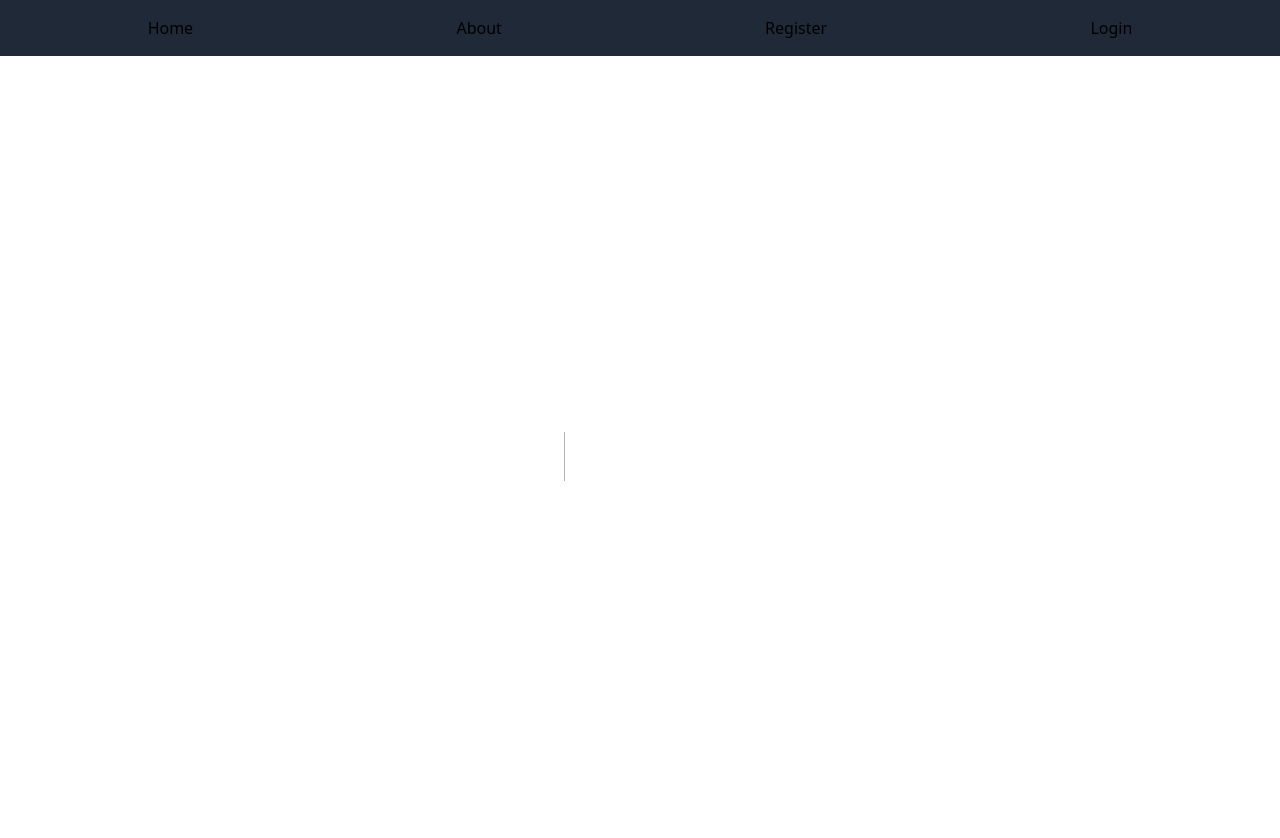
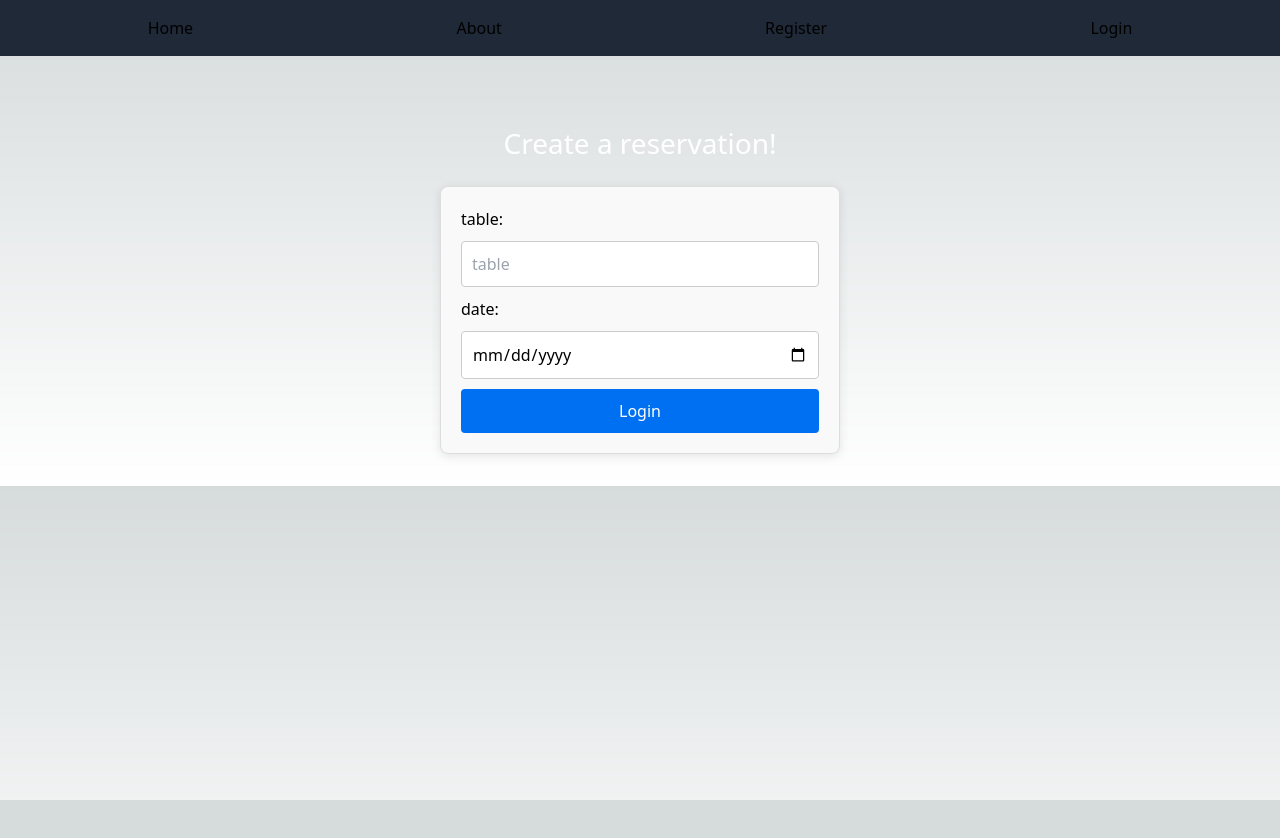
Before and after one commit to FawziL/Reservation-System, a Next.js app in the folder frontend/: page /reservations/create in a window 1280 px wide. Before the commit this address had no page. Shown: the top 838 px of the page. After the commit the page ends 800 px from the top, so only its background shows below. Built offline with nearby package versions, Linux system fonts and the light colour scheme.

Commit message:
Modify frontend routes to separate admin and user sections

```diff
--- /dev/null
+++ b/frontend/src/app/admin/reservations/page.tsx
@@ -0,0 +1,69 @@
+"use client";  // Marca el componente como Cliente
+import { useState, useEffect } from 'react';
+import api from '../../../services/api';
+
+interface User {
+    id: number;
+    username: string;
+    email: string;
+    isAdmin: boolean;
+}
+
+interface Table {
+    id: number;
+    tableNumber: string;
+    seats: number;
+}
+
+interface Reservation {
+    id: number;
+    reservationDate: string; // Usamos string para manejar la fecha
+    status: string;
+    user: User;
+    table: Table;
+}
+
+const Reservations = () => {
+    const [reservations, setReservations] = useState<Reservation[]>([]);
+    const [error, setError] = useState<string | null>(null);
+
+    useEffect(() => {
+        const fetchReservations = async () => {
+            try {
+                const response = await api.get('/reservations');
+                console.log(response.data)
+                setReservations(response.data);
+            } catch (err) {
+                setError('Invalid email or password');
+            }
+        };
+
+        fetchReservations();
+    }, []);
+
+    if (error) {
+        return <div>{error}</div>;
+    }
+
+    return (
+        <div className="container mt-6">
+            <h1>Reservations</h1>
+            {reservations.length === 0 ? (
+                <p>No reservations found.</p>
+            ) : (
+                <div className='flex justify-around'>
+                    {reservations.map((reservation) => (
+                        <div key={reservation.id} className='bg-slate-500 rounded-lg p-2 pt-0 w-48'>
+                            <h2>Reservation for {reservation.user.username}</h2>
+                            <p>Date: {new Date(reservation.reservationDate).toLocaleString()}</p>
+                            <p>Status: {reservation.status}</p>
+                            <p>Table: {reservation.table.tableNumber} (Seats: {reservation.table.seats})</p>
+                        </div>
+                    ))}
+                </div>
+            )}
+        </div>
+    );
+};
+
+export default Reservations;
--- /dev/null
+++ b/frontend/src/app/admin/tables/page.tsx
@@ -0,0 +1,60 @@
+"use client";  // Marca el componente como Cliente
+import { useState, useEffect } from 'react';
+import api from '../../../services/api';
+
+interface User {
+    id: number;
+    username: string;
+    email: string;
+    isAdmin: boolean;
+}
+
+const Tables = () => {
+    const [tables, setTables] = useState<User[]>([]);
+    const [error, setError] = useState<string | null>(null);
+
+    useEffect(() => {
+        const fetchTables = async () => {
+            const token = localStorage.getItem('token');
+            try {
+                const response = await api.get('/tables', {
+                    headers: {
+                        Authorization: `Bearer ${token}` // Añade el token en el encabezado
+                    }
+                });
+                console.log(response.data)
+                setTables(response.data);
+            } catch (err) {
+                setError('Invalid token');
+            }
+        };
+
+        fetchTables();
+    }, []);
+
+    if (error) {
+        return <div>{error}</div>;
+    }
+
+    return (
+        <div className="container mt-6">
+            <h1>Tables</h1>
+            {tables.length === 0 ? (
+                <p>No Tables found.</p>
+            ) : (
+                <div className='flex justify-around'>
+                    {tables.map((tables) => (
+                        <div key={tables.id} className='bg-slate-500 rounded-lg p-2 pt-0 w-72'>
+                            <h2>Name: {tables.username}</h2>
+                            <p>ID: {tables.id}</p>
+                            <p>Email: {tables.email}</p>
+                            <p>Admin: {tables.isAdmin==true ? "True": "False"}</p>
+                        </div>
+                    ))}
+                </div>
+            )}
+        </div>
+    );
+};
+
+export default Tables;
--- a/frontend/src/app/users/page.tsx
+++ b/frontend/src/app/admin/users/page.tsx
@@ -1,6 +1,6 @@
 "use client";  // Marca el componente como Cliente
 import { useState, useEffect } from 'react';
-import api from '../../services/api';
+import api from '../../../services/api';
 
 interface User {
     id: number;
--- a/frontend/src/app/login/page.tsx
+++ b/frontend/src/app/auth/login/page.tsx
@@ -1,7 +1,7 @@
 "use client";  // Marca el componente como Cliente
 import { useState } from 'react';
-import api from '../../services/api';
-import { useAuth } from '../../hooks/AuthContext';
+import api from '../../../services/api';
+import { useAuth } from '../../../hooks/AuthContext';
 
 const Login = () => {
     const [email, setEmail] = useState('');
--- a/frontend/src/app/register/page.tsx
+++ b/frontend/src/app/auth/register/page.tsx
@@ -1,6 +1,6 @@
 "use client";  // Marca el componente como Cliente
 import { useState } from 'react';
-import api from '../../services/api';
+import api from '../../../services/api';
 
 const Register = () => {
     const [formData, setFormData] = useState({
--- /dev/null
+++ b/frontend/src/app/reservations/create/page.tsx
@@ -0,0 +1,48 @@
+"use client";  // Marca el componente como Cliente
+import { useState } from 'react';
+import api from '../../../services/api';
+
+const CreateReservation = () => {
+    const [table, setTable] = useState('');
+    const [date, setDate] = useState('');
+    //obtener el user id y enviarlo para procesar la solicitud
+    const [error, setError] = useState<string | null>(null);
+
+    const handleSubmit = async (e:any) => {
+        e.preventDefault();
+        setError(null);
+
+        try {
+            const response = await api.post('/reservations', { table, date, /*serid//*/ });
+            console.log(response.data)
+        } catch (err) {
+            setError('Invalid table or date');
+        }
+    };
+
+    return (
+        <div className='container mt-6'>
+            <h1>Create a reservation!</h1>
+            <form onSubmit={handleSubmit} className='mt-3'>
+                    {error && <p style={{ color: 'red' }}>{error}</p>}
+                    <h2>table:</h2>
+                    <input
+                        type="table"
+                        placeholder="table"
+                        value={table}
+                        onChange={(e) => setTable(e.target.value)}
+                    />
+                    <h2>date:</h2>
+                    <input
+                        type="date"
+                        placeholder="date"
+                        value={date}
+                        onChange={(e) => setDate(e.target.value)}
+                    />
+                    <button type="submit">Login</button>
+            </form>
+        </div>
+  );
+};
+
+export default CreateReservation;
--- a/frontend/src/components/NavBar.js
+++ b/frontend/src/components/NavBar.js
@@ -20,14 +20,16 @@ const Navbar = () => {
                     <Link href="/about">About</Link>
                     {isClient && !isAuthenticated && (
                         <>
-                            <Link href="/register">Register</Link>
-                            <Link href="/login">Login</Link>
+                            <Link href="/auth/register">Register</Link>
+                            <Link href="/auth/login">Login</Link>
                         </>
                     )}
                     {isClient && isAuthenticated && (
                         <>
-                            <Link href="/reservations">Reservations</Link>
-                            <Link href="/users">Users</Link>
+                            <Link href="/reservations">Reservations User</Link>
+                            <Link href="/admin/reservations">Reservations Admin</Link>
+                            <Link href="/admin/users">Users</Link>
+                            <Link href="/admin/tables">Tables</Link>
                             <a onClick={logout}>Logout</a>
                         </>
                     )}
```
